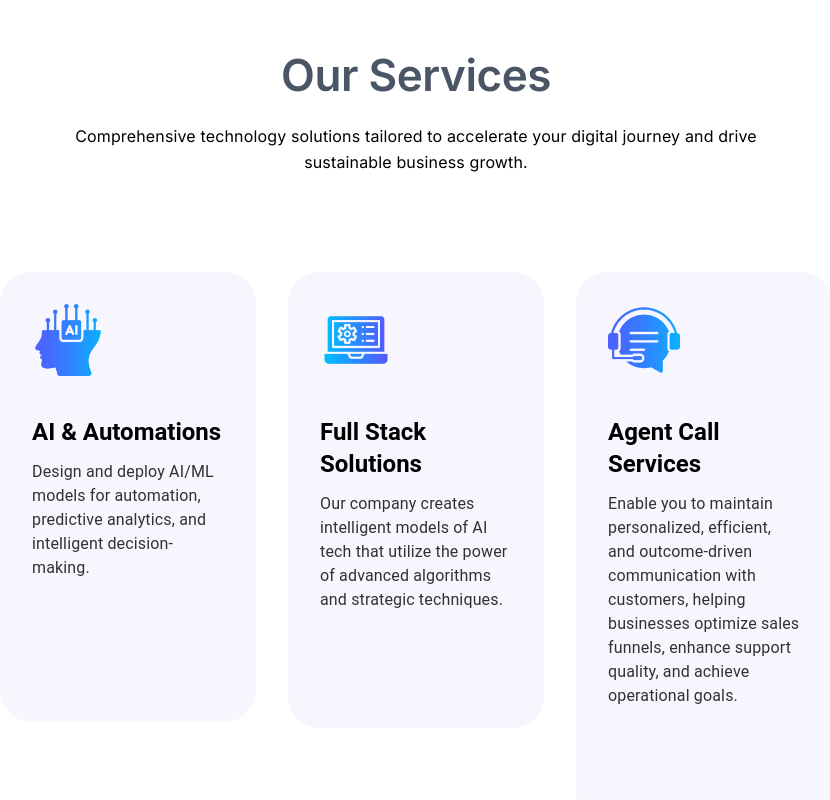
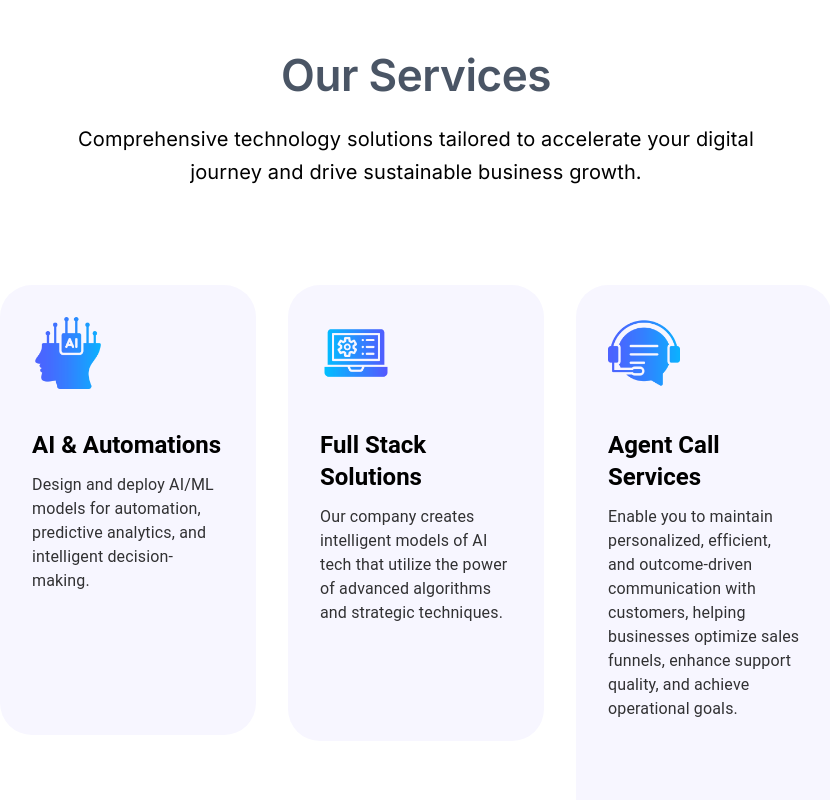
Before and after one commit to aethelflow-solutions/AethelSite, a Next.js app: page / in a window 1280 px wide. Shown: the part 880-1680 px from the top of the page, without its empty margins (224-1054 px from the left). Built offline with nearby package versions, Linux system fonts and the light colour scheme.

Commit message:
increasing font size of p to 20px

```diff
--- a/app/globals.css
+++ b/app/globals.css
@@ -67,7 +67,7 @@ label {
    🔒 GLOBAL PARAGRAPH CONTROL
    ========================= */
 p {
-  font-size: 1rem; /* ✅ SAME SIZE EVERYWHERE (dont make it important )*/
+  font-size: 20px; /* ✅ SAME SIZE EVERYWHERE (dont make it important )*/
   font-family: var(--font-primary);
   font-weight: 400;
   line-height: 1.65;
```
